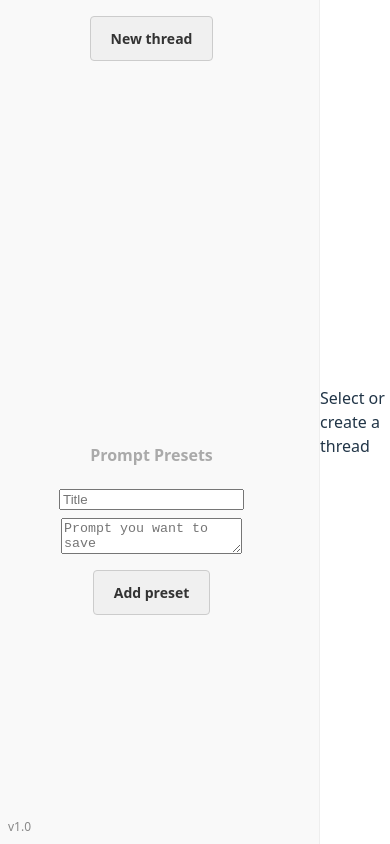
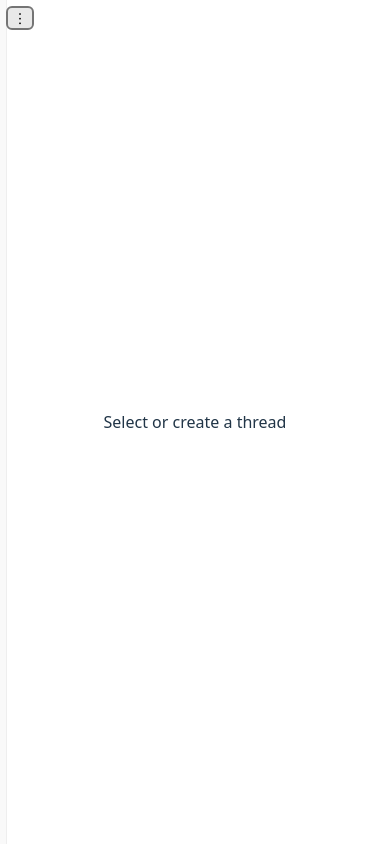
Before and after one commit to hu-labs/pgpt-frontend, a React (Vite) app: page / in a window 390 px wide. Built offline with nearby package versions, Linux system fonts and the light colour scheme.

Commit message:
Shifting left pane for responsive design, 1st take

```diff
--- a/src/App.css
+++ b/src/App.css
@@ -61,6 +61,6 @@ button {
   }
 
   .left-pane {
-    background-color: #3b3b3b; /* Slightly lighter than black for dark theme */
+    background-color: #333; /* Slightly lighter than black for dark theme */
   }
 }
--- a/src/App.tsx
+++ b/src/App.tsx
@@ -13,19 +13,68 @@ import './App.css'
 export default function App() {
   const [threadId, setThreadId] = useState<string | null>(null);
   const [presetAppend, setPresetAppend] = useState<string>("");
+  const [isMenuOpen, setIsMenuOpen] = useState(false); // State to toggle the left pane
 
   return (
-    <div style={{ display: "grid", gridTemplateColumns: "320px 1fr", height: "100vh", overflow: "hidden" }}> {/* prevent whole window scr */}
-      <div className="left-pane" style={{ borderRight: "1px solid #eee", display: "grid", gridTemplateRows: "1fr 1fr", paddingRight: "16px", overflowY: "auto" }}> {/* Left pane */}
+    <div style={{ display: "grid", gridTemplateColumns: "1fr", height: "100vh", overflow: "hidden" }}>
+      {/* Menu Button */}
+      <button
+        onClick={() => setIsMenuOpen(!isMenuOpen)}
+        style={{
+          position: "absolute",
+          top: "8px",
+          left: "8px",
+          zIndex: 1000,
+          background: "#e9e9e9ff",
+          color: "#000000ff",
+          border: "none",
+          borderRadius: "4px",
+          padding: "8px 12px",
+          cursor: "pointer",
+          outline: "2px solid #757575ff", // Outline color around the menu button
+          outlineOffset: "0px", // Add spacing between the outline and the button
+          //fontSize: "7px",
+          width: "14px", // Set a fixed width
+          height: "20px", // Set a fixed height
+          display: "flex", // Center the text/icon inside the button
+          justifyContent: "center",
+          alignItems: "center",
+        }}
+      >
+        ︙
+      </button>
+
+      {/* Left pane: ThreadList and PresetList */}
+      <div
+        className="left-pane"
+        style={{
+          position: "absolute",
+          top: 0,
+          left: isMenuOpen ? 0 : "-330px", // Slide in/out based on `isMenuOpen`
+          width: "320px",
+          height: "100%",
+          borderRight: "1px solid #eee",
+          display: "grid",
+          gridTemplateRows: "1fr 1fr",
+          paddingRight: "16px",
+          overflowY: "auto",
+          transition: "left 0.3s ease", // Smooth sliding animation
+          zIndex: 999, // Ensure it overlaps the chat pane
+        }}
+      >
         <ThreadList onSelect={id => setThreadId(id)} />
         <PresetList onAppend={text => setPresetAppend(prev => prev === text ? `${text} ` : text)} />
       </div>
-      <div style={{ height: "100%", width: "100%", overflowY: "auto", display: "flex", flexDirection: "column" }}> {/* Right pane with independent scrolling */}
+
+      {/* Right pane */}
+      <div style={{ height: "100%", width: "100%",
+                    overflowY: "auto", display: "flex", flexDirection: "column" }}>
         {threadId ?
           <ChatPane
             threadId={threadId}
             presetAppend={presetAppend}
             onPresetApplied={() => setPresetAppend("")} // Clear presetAppend after 1 use
+            onFocus={() => setIsMenuOpen(false)} // Collapse the left pane when ChatPane gains focus
           />
           :
           <div style={{ display: "flex", justifyContent: "center",
@@ -36,67 +85,3 @@ export default function App() {
     </div>
   );
 }
-
-
-/*
-export default function App() {
-  return <h1>Hello, World!</h1>;
-}*/
-
-/*
-import { useState } from "react";
-import ThreadList from "./components/ThreadList";
-
-export default function App() {
-  const [threadId, setThreadId] = useState<string | null>(null);
-
-  return (
-    <div style={{ display: "grid", gridTemplateColumns: "320px 1fr", height: "100vh" }}>
-      <div style={{ borderRight: "1px solid #eee" }}>
-        <ThreadList onSelect={id => setThreadId(id)} />
-      </div>
-      <div>
-        {threadId ? <div>Thread selected: {threadId}</div> : <div>Select or create a thread</div>}
-      </div>
-    </div>
-  );
-}
-*/
-
-/*
-import { useState } from 'react'
-import reactLogo from './assets/react.svg'
-import viteLogo from '/vite.svg'
-import './App.css'
-
-function App() {
-  const [count, setCount] = useState(0)
-
-  return (
-    <>
-      <div>
-        <a href="https://vite.dev" target="_blank">
-          <img src={viteLogo} className="logo" alt="Vite logo" />
-        </a>
-        <a href="https://react.dev" target="_blank">
-          <img src={reactLogo} className="logo react" alt="React logo" />
-        </a>
-      </div>
-      <h1>Vite + React</h1>
-      <div className="card">
-        <button onClick={() => setCount((count) => count + 1)}>
-          count is {count}
-        </button>
-        <p>
-          Edit <code>src/App.tsx</code> and save to test HMR
-        </p>
-      </div>
-      <p className="read-the-docs">
-        Click on the Vite and React logos to learn more
-      </p>
-    </>
-  )
-}
-
-export default App
-*/
--- a/src/components/ChatPane.tsx
+++ b/src/components/ChatPane.tsx
@@ -9,11 +9,13 @@ import type { Message } from "../types";
 export default function ChatPane({
   threadId,
   presetAppend,
-  onPresetApplied
+  onPresetApplied,
+  onFocus, // Add the onFocus prop
 }: {
   threadId: string;
   presetAppend?: string;
-  onPresetApplied: () => void
+  onPresetApplied: () => void,
+  onFocus?: () => void; // onFocus is optional
 })
 {
   const [store, setStore] = useState(load());
@@ -53,14 +55,6 @@ export default function ChatPane({
     });
     //console.log("After save: ", store.messages.some(m => m.content === "Hello World"));
   }
-
-  /*
-    solution for the fetch closure in async send()
-  const storeRef = useRef(store);
-  useEffect(() => {
-    storeRef.current = store;
-  }, [store]);
-  */
 
   async function send() {
     const input = inputs[threadId] || "";
@@ -142,8 +136,11 @@ export default function ChatPane({
   }
 
   return (
-    <div style={{ display: 'flex', flexDirection: 'column', height: '100%' }}>
-      <div style={{ flex: 1, overflowY: 'auto', padding: '8px' }}>
+    <div style={{ display: 'flex', flexDirection: 'column', height: '100%' }}
+      onFocus={onFocus} // Attach the onFocus handler to the main container
+      tabIndex={-1} // Ensure the div can receive focus
+    >
+      <div style={{ flex: 1, overflowY: 'auto', paddingTop: '12px', paddingRight: '36px', paddingBottom: '12px', paddingLeft: '36px' }}>
         {messages.map(m => (
           <div key={m.id}>
             <strong>{m.role}:</strong> {m.content}
```
